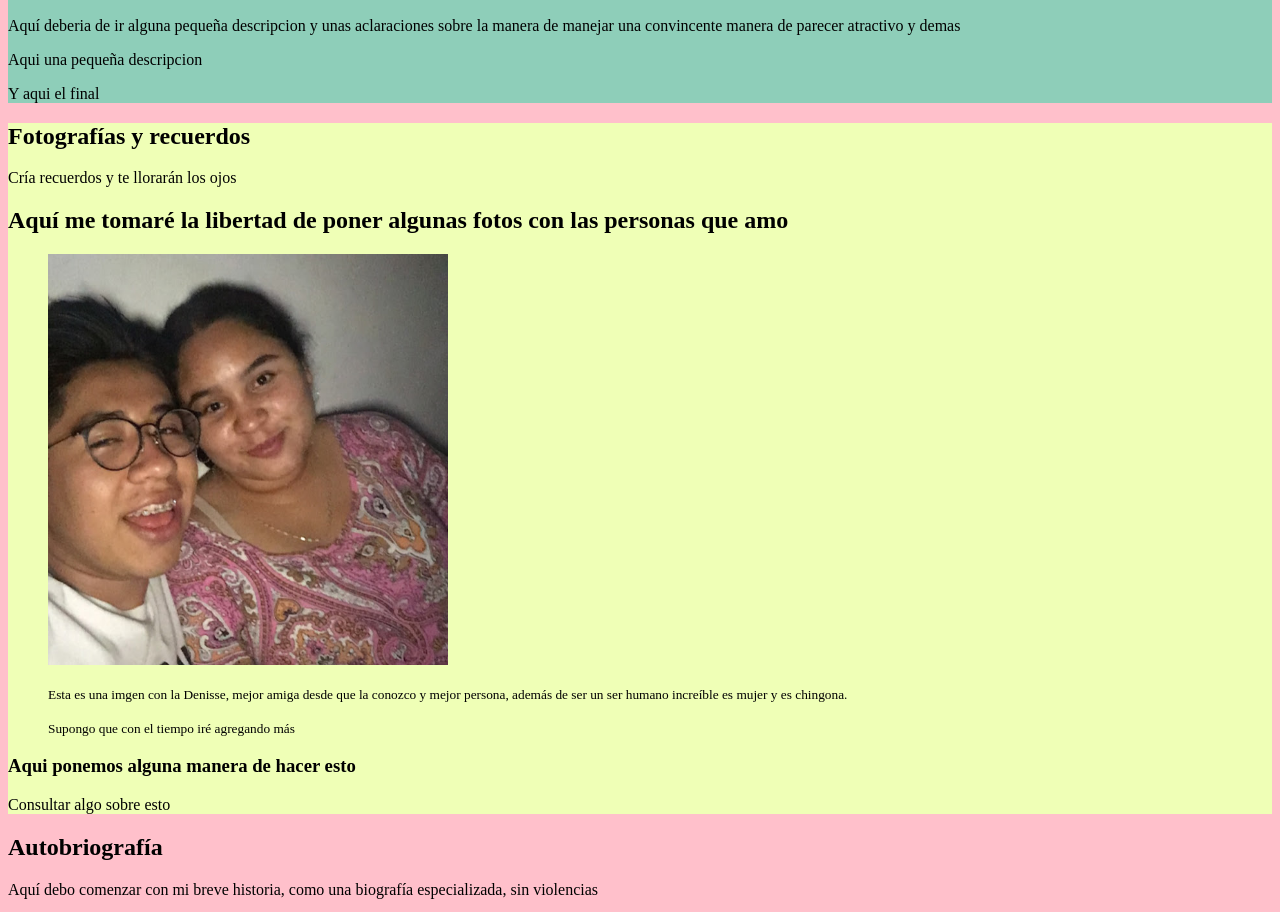
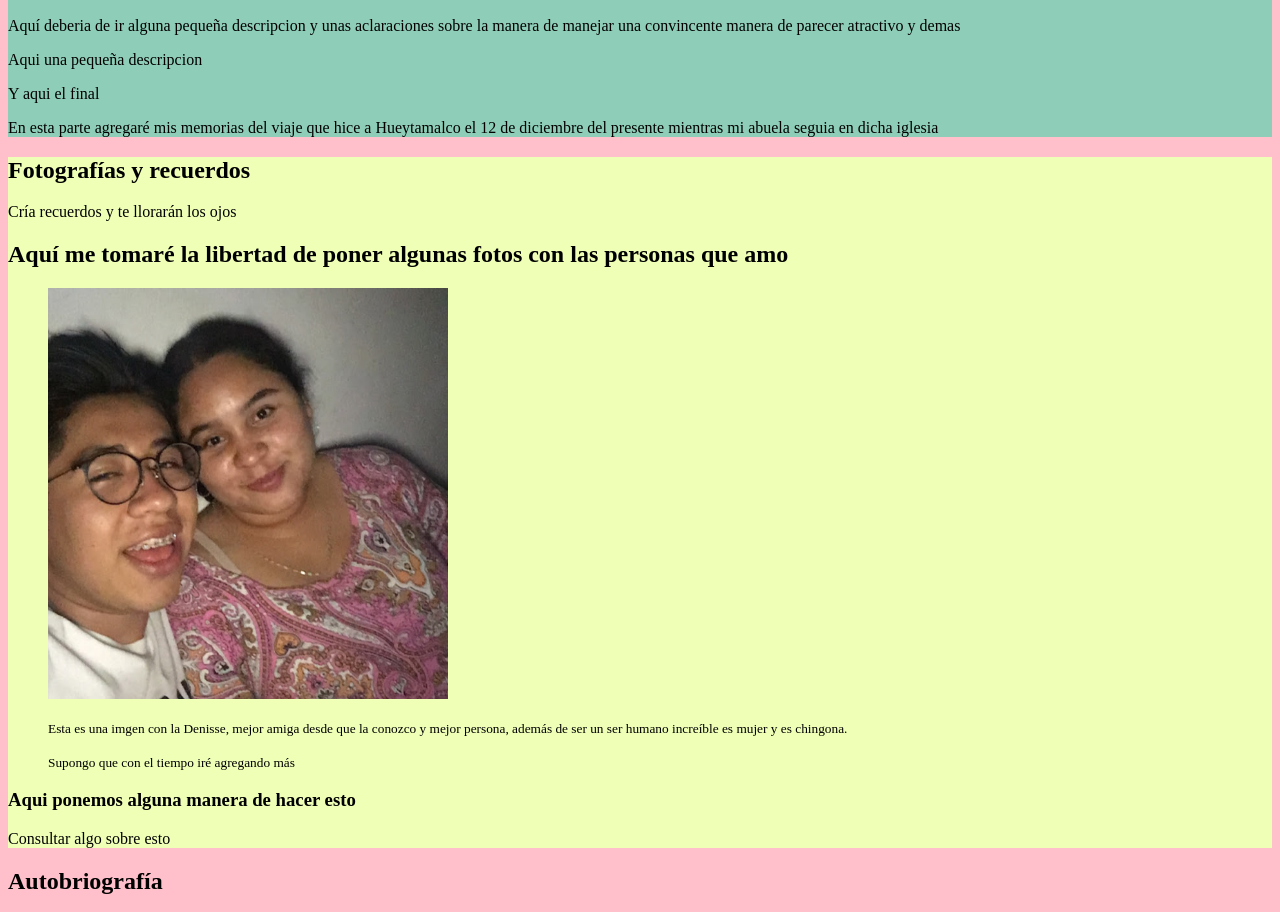
Before and after one commit to arielmerin/platzi.html, a plain HTML site: page proyectoPlatzi/index.html in a window 1280 px wide. Shown: the part 1327-2239 px from the top of the page. Drawn offline with Linux system fonts and the light colour scheme.

Commit message:
Este es mi ultimo commit antes de vacaciones

```diff
--- a/proyectoPlatzi/index.html
+++ b/proyectoPlatzi/index.html
@@ -54,6 +54,10 @@
                     sobre la manera de manejar una convincente manera de parecer atractivo y demas</p>
                 <p>Aqui una pequeña descripcion</p>
                 <p>Y aqui el final </p>
+                <p>
+                    En esta parte agregaré mis memorias del viaje que hice a Hueytamalco el 12 de diciembre del presente
+                    mientras mi abuela seguia en dicha iglesia
+                </p>
             </article>
         </section>
         <section id="photos">
```
